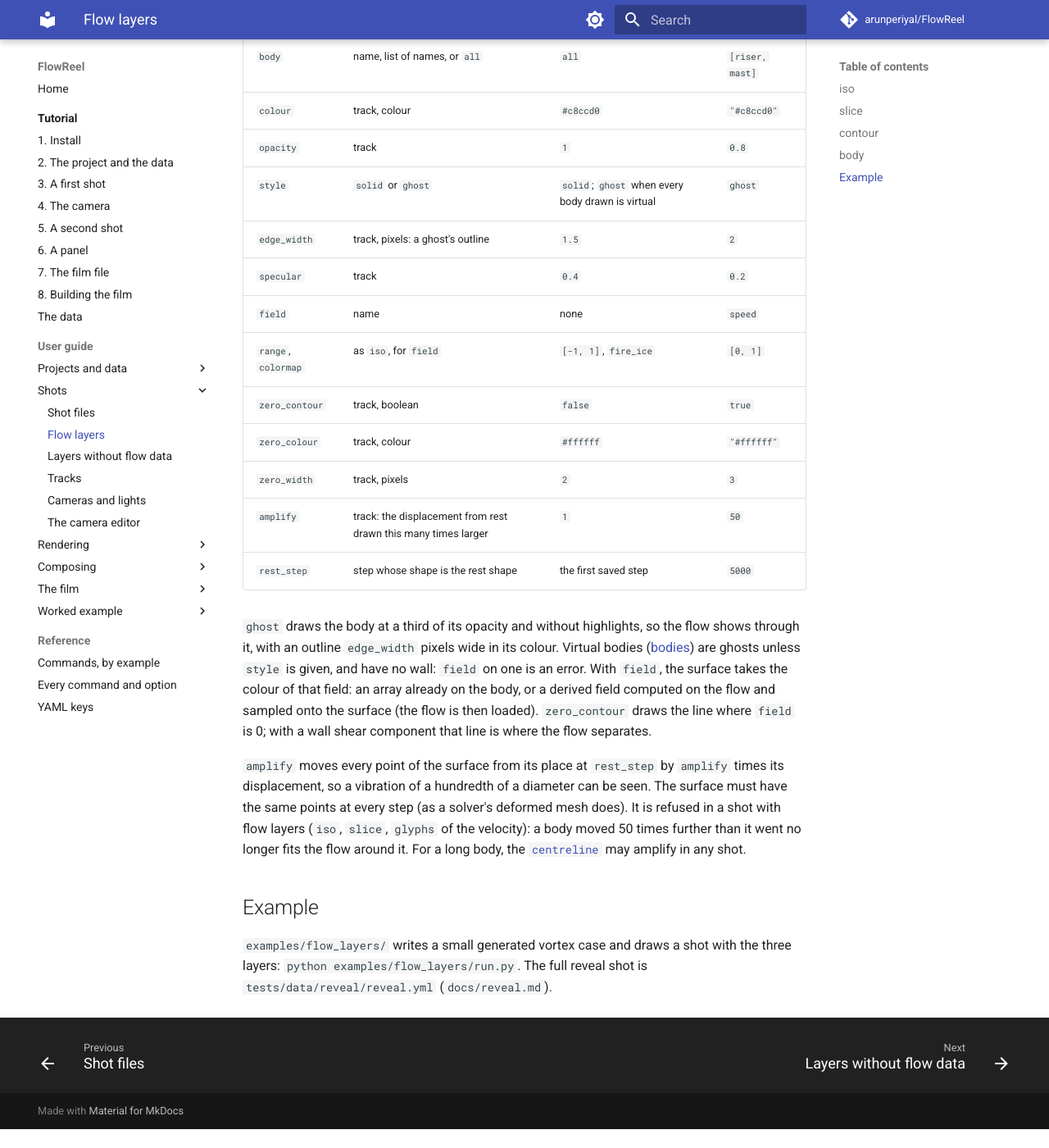
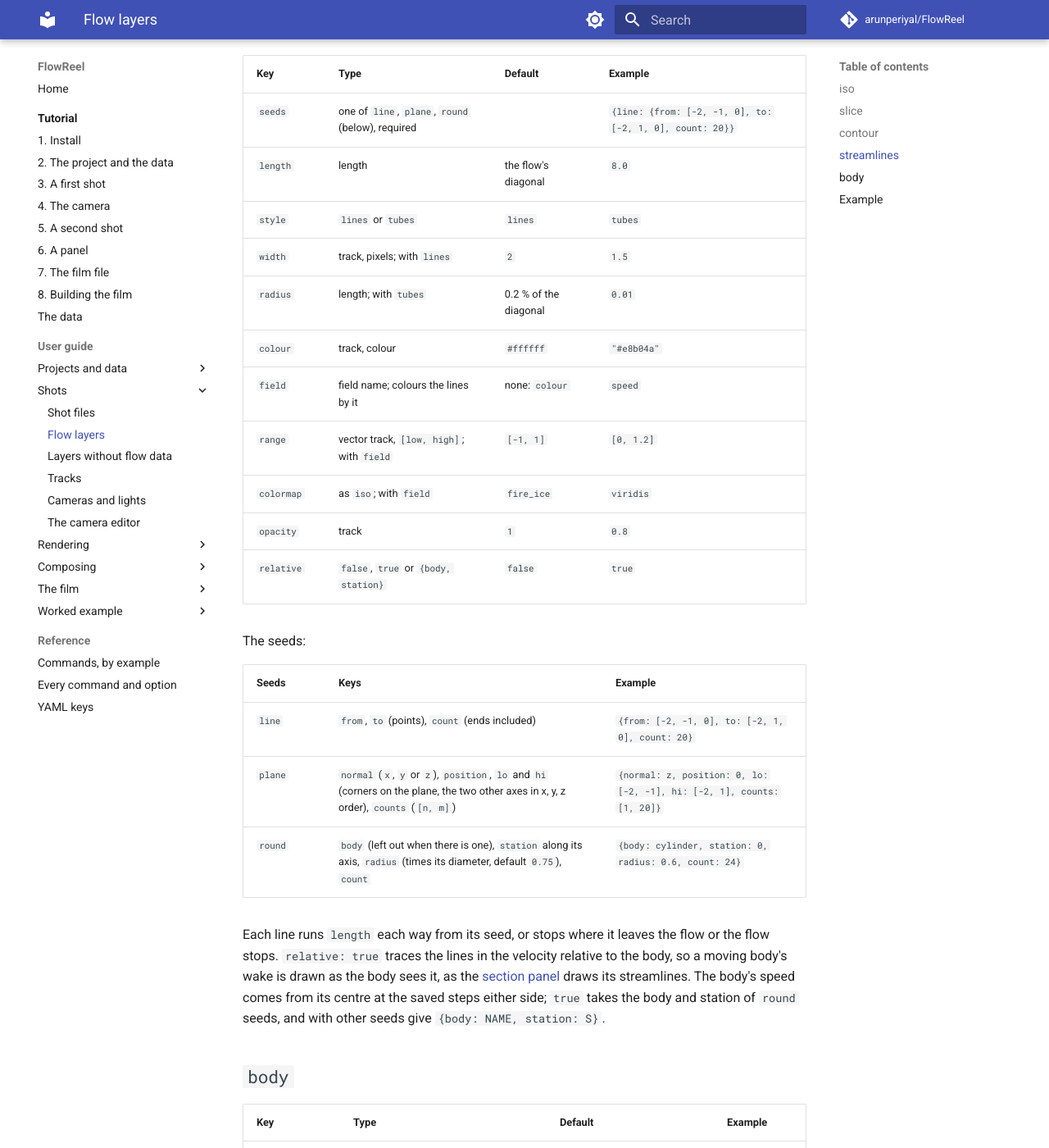
Before and after one commit to arunperiyal/FlowReel, an MkDocs documentation site: the page built from docs/layers-flow.md, in a window 1280 px wide and 1400 px high, scrolled down 3492 px. Shown: the whole window at 82% size. Built offline with MkDocs 1.6.1 and Material for MkDocs 9.7.7, drawn with Linux system fonts in a browser that asks for light colours; comment, search, counter and statistics services are not loaded; before the commit the page ends 4869 px from its top, so only the background shows below that.

Commit message:
Test and document the streamlines layer, with the flow layers example

````diff
--- a/docs/layers-flow.md
+++ b/docs/layers-flow.md
@@ -97,6 +97,40 @@ layers:
      colour: '#ffffff', width: 1.5, opacity: 0.7}
 ```
 
+## `streamlines`
+
+Lines along the velocity, traced both ways from seed points: the path the flow takes
+past a body, or round a vortex.
+
+| Key | Type | Default | Example |
+|---|---|---|---|
+| `seeds` | one of `line`, `plane`, `round` (below), required | | `{line: {from: [-2, -1, 0], to: [-2, 1, 0], count: 20}}` |
+| `length` | length | the flow's diagonal | `8.0` |
+| `style` | `lines` or `tubes` | `lines` | `tubes` |
+| `width` | track, pixels; with `lines` | `2` | `1.5` |
+| `radius` | length; with `tubes` | 0.2 % of the diagonal | `0.01` |
+| `colour` | track, colour | `#ffffff` | `"#e8b04a"` |
+| `field` | field name; colours the lines by it | none: `colour` | `speed` |
+| `range` | vector track, `[low, high]`; with `field` | `[-1, 1]` | `[0, 1.2]` |
+| `colormap` | as `iso`; with `field` | `fire_ice` | `viridis` |
+| `opacity` | track | `1` | `0.8` |
+| `relative` | `false`, `true` or `{body, station}` | `false` | `true` |
+
+The seeds:
+
+| Seeds | Keys | Example |
+|---|---|---|
+| `line` | `from`, `to` (points), `count` (ends included) | `{from: [-2, -1, 0], to: [-2, 1, 0], count: 20}` |
+| `plane` | `normal` (`x`, `y` or `z`), `position`, `lo` and `hi` (corners on the plane, the two other axes in x, y, z order), `counts` (`[n, m]`) | `{normal: z, position: 0, lo: [-2, -1], hi: [-2, 1], counts: [1, 20]}` |
+| `round` | `body` (left out when there is one), `station` along its axis, `radius` (times its diameter, default `0.75`), `count` | `{body: cylinder, station: 0, radius: 0.6, count: 24}` |
+
+Each line runs `length` each way from its seed, or stops where it leaves the flow or the
+flow stops. `relative: true` traces the lines in the velocity relative to the body, so a
+moving body's wake is drawn as the body sees it, as the [section panel](panels.md)
+draws its streamlines. The body's speed comes from its centre at the saved steps either
+side; `true` takes the body and station of `round` seeds, and with other seeds give
+`{body: NAME, station: S}`.
+
 ## `body`
 
 | Key | Type | Default | Example |
````
Also changed, not shown: docs/PLAN.md (+1 -1 lines), docs/reference/yaml.md (+18 -0 lines), 3 other files.
